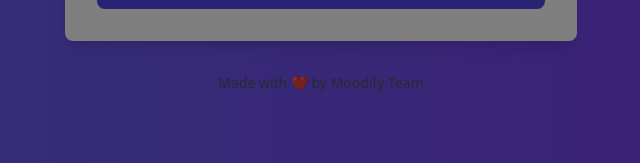
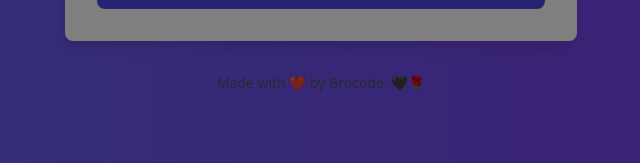
Before and after one commit to Lanre290/Moodmix, a React (Vite) app: page / in a window 1280 px wide. Shown: the part 547-710 px from the top of the page, without its empty margins (319-959 px from the left). Built offline with nearby package versions, Linux system fonts and the light colour scheme; no server answers.

Commit message:
Update App.tsx

```diff
--- a/src/App.tsx
+++ b/src/App.tsx
@@ -285,7 +285,7 @@ const App = () => {
           </button>
         </div>
         <footer className="mt-8 text-gray-600 text-sm text-center">
-          <p>Made with ❤️ by Moodify Team</p>
+          <p>Made with ❤️ by Brocode. 🖤🌹</p>
         </footer>
       </div>
     </>
```
